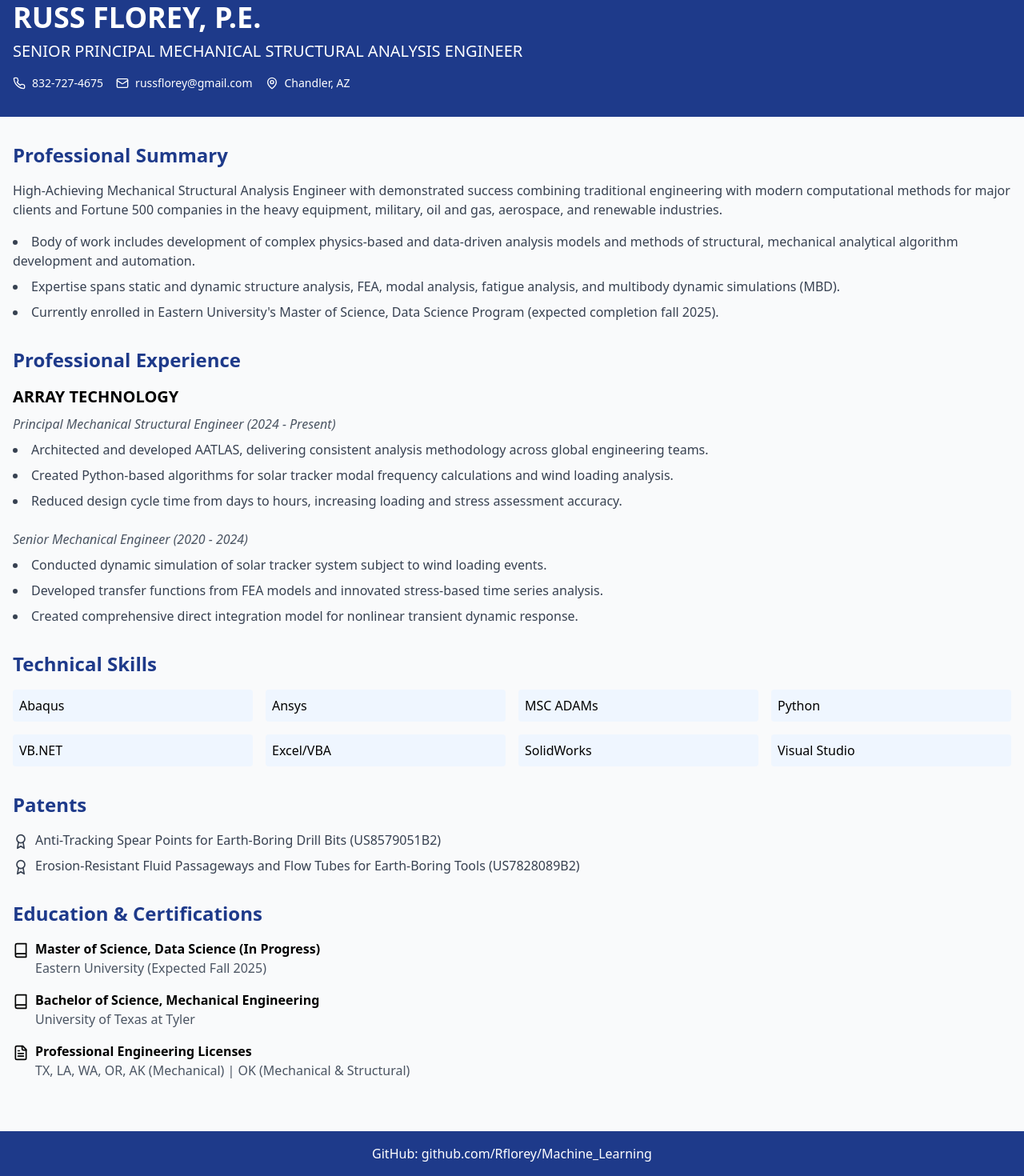
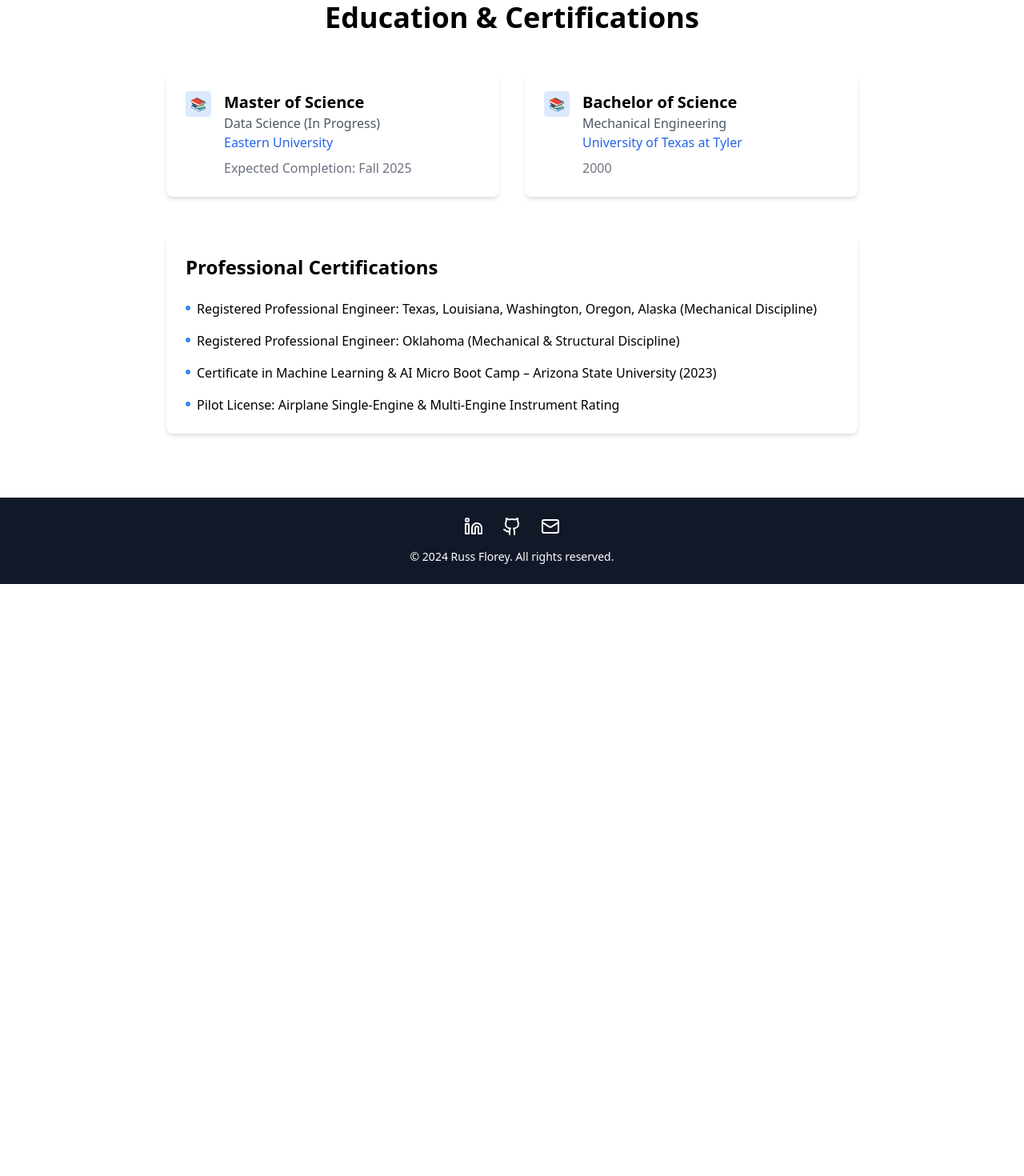
Before and after one commit to Rflorey/RussF_Res, a React (Vite) app: page / in a window 1280 px wide. Shown: the part 30-1500 px from the top of the page at 80% size. After the commit the page ends 800 px from the top, so only its background shows below. Built offline with nearby package versions, Linux system fonts and the light colour scheme.

Commit message:
Update ResumeWebsite component with new education-focused layout

```diff
--- a/src/components/ResumeWebsite.jsx
+++ b/src/components/ResumeWebsite.jsx
@@ -1,137 +1,82 @@
 import React from 'react';
-import { User, Phone, Mail, MapPin, Award, Book, FileText, Briefcase } from 'lucide-react';
+import { Mail, Github, Linkedin } from 'lucide-react';
 
 const ResumeWebsite = () => {
   return (
-    <div className="min-h-screen bg-gray-50">
-      {/* Header Section */}
-      <header className="bg-blue-900 text-white py-8">
-        <div className="container mx-auto px-4">
-          <h1 className="text-4xl font-bold mb-2">RUSS FLOREY, P.E.</h1>
-          <h2 className="text-xl mb-4">SENIOR PRINCIPAL MECHANICAL STRUCTURAL ANALYSIS ENGINEER</h2>
-          <div className="flex flex-wrap gap-4 text-sm">
-            <div className="flex items-center gap-2">
-              <Phone className="h-4 w-4" />
-              <span>832-727-4675</span>
+    <div className="min-h-screen bg-white">
+      <main className="container mx-auto px-4 py-8 max-w-4xl">
+        <h1 className="text-4xl font-bold text-center mb-12">Education & Certifications</h1>
+
+        <div className="grid md:grid-cols-2 gap-8 mb-12">
+          {/* Master's Degree */}
+          <div className="bg-white shadow-md rounded-lg p-6">
+            <div className="flex items-start gap-4">
+              <div className="w-8 h-8 bg-blue-100 rounded flex items-center justify-center">
+                📚
+              </div>
+              <div>
+                <h3 className="text-xl font-bold">Master of Science</h3>
+                <p className="text-gray-600">Data Science (In Progress)</p>
+                <p className="text-blue-600">Eastern University</p>
+                <p className="text-gray-500 mt-2">Expected Completion: Fall 2025</p>
+              </div>
             </div>
-            <div className="flex items-center gap-2">
-              <Mail className="h-4 w-4" />
-              <span>russflorey@gmail.com</span>
-            </div>
-            <div className="flex items-center gap-2">
-              <MapPin className="h-4 w-4" />
-              <span>Chandler, AZ</span>
+          </div>
+
+          {/* Bachelor's Degree */}
+          <div className="bg-white shadow-md rounded-lg p-6">
+            <div className="flex items-start gap-4">
+              <div className="w-8 h-8 bg-blue-100 rounded flex items-center justify-center">
+                📚
+              </div>
+              <div>
+                <h3 className="text-xl font-bold">Bachelor of Science</h3>
+                <p className="text-gray-600">Mechanical Engineering</p>
+                <p className="text-blue-600">University of Texas at Tyler</p>
+                <p className="text-gray-500 mt-2">2000</p>
+              </div>
             </div>
           </div>
         </div>
-      </header>
 
-      {/* Main Content */}
-      <main className="container mx-auto px-4 py-8">
-        {/* Professional Summary */}
-        <section className="mb-8">
-          <h3 className="text-2xl font-bold text-blue-900 mb-4">Professional Summary</h3>
-          <p className="text-gray-700 mb-4">
-            High-Achieving Mechanical Structural Analysis Engineer with demonstrated success combining traditional
-            engineering with modern computational methods for major clients and Fortune 500 companies in the heavy
-            equipment, military, oil and gas, aerospace, and renewable industries.
-          </p>
-          <ul className="list-disc list-inside space-y-2 text-gray-700">
-            <li>Body of work includes development of complex physics-based and data-driven analysis models and methods of structural, mechanical analytical algorithm development and automation.</li>
-            <li>Expertise spans static and dynamic structure analysis, FEA, modal analysis, fatigue analysis, and multibody dynamic simulations (MBD).</li>
-            <li>Currently enrolled in Eastern University's Master of Science, Data Science Program (expected completion fall 2025).</li>
-          </ul>
-        </section>
-
-        {/* Professional Experience */}
-        <section className="mb-8">
-          <h3 className="text-2xl font-bold text-blue-900 mb-4">Professional Experience</h3>
-
-          <div className="mb-6">
-            <h4 className="text-xl font-semibold mb-2">ARRAY TECHNOLOGY</h4>
-            <p className="text-gray-600 italic mb-2">Principal Mechanical Structural Engineer (2024 - Present)</p>
-            <ul className="list-disc list-inside space-y-2 text-gray-700">
-              <li>Architected and developed AATLAS, delivering consistent analysis methodology across global engineering teams.</li>
-              <li>Created Python-based algorithms for solar tracker modal frequency calculations and wind loading analysis.</li>
-              <li>Reduced design cycle time from days to hours, increasing loading and stress assessment accuracy.</li>
-            </ul>
-          </div>
-
-          <div className="mb-6">
-            <p className="text-gray-600 italic mb-2">Senior Mechanical Engineer (2020 - 2024)</p>
-            <ul className="list-disc list-inside space-y-2 text-gray-700">
-              <li>Conducted dynamic simulation of solar tracker system subject to wind loading events.</li>
-              <li>Developed transfer functions from FEA models and innovated stress-based time series analysis.</li>
-              <li>Created comprehensive direct integration model for nonlinear transient dynamic response.</li>
-            </ul>
-          </div>
-        </section>
-
-        {/* Technical Skills */}
-        <section className="mb-8">
-          <h3 className="text-2xl font-bold text-blue-900 mb-4">Technical Skills</h3>
-          <div className="grid grid-cols-2 md:grid-cols-3 lg:grid-cols-4 gap-4">
-            <div className="bg-blue-50 p-2 rounded">Abaqus</div>
-            <div className="bg-blue-50 p-2 rounded">Ansys</div>
-            <div className="bg-blue-50 p-2 rounded">MSC ADAMs</div>
-            <div className="bg-blue-50 p-2 rounded">Python</div>
-            <div className="bg-blue-50 p-2 rounded">VB.NET</div>
-            <div className="bg-blue-50 p-2 rounded">Excel/VBA</div>
-            <div className="bg-blue-50 p-2 rounded">SolidWorks</div>
-            <div className="bg-blue-50 p-2 rounded">Visual Studio</div>
-          </div>
-        </section>
-
-        {/* Patents */}
-        <section className="mb-8">
-          <h3 className="text-2xl font-bold text-blue-900 mb-4">Patents</h3>
-          <ul className="space-y-2 text-gray-700">
+        {/* Professional Certifications */}
+        <div className="bg-white shadow-md rounded-lg p-6 mb-12">
+          <h2 className="text-2xl font-bold mb-6">Professional Certifications</h2>
+          <ul className="space-y-4">
             <li className="flex items-start gap-2">
-              <Award className="h-5 w-5 mt-1 flex-shrink-0" />
-              <span>Anti-Tracking Spear Points for Earth-Boring Drill Bits (US8579051B2)</span>
+              <div className="w-1.5 h-1.5 bg-blue-500 rounded-full mt-2"></div>
+              <span>Registered Professional Engineer: Texas, Louisiana, Washington, Oregon, Alaska (Mechanical Discipline)</span>
             </li>
             <li className="flex items-start gap-2">
-              <Award className="h-5 w-5 mt-1 flex-shrink-0" />
-              <span>Erosion-Resistant Fluid Passageways and Flow Tubes for Earth-Boring Tools (US7828089B2)</span>
+              <div className="w-1.5 h-1.5 bg-blue-500 rounded-full mt-2"></div>
+              <span>Registered Professional Engineer: Oklahoma (Mechanical & Structural Discipline)</span>
+            </li>
+            <li className="flex items-start gap-2">
+              <div className="w-1.5 h-1.5 bg-blue-500 rounded-full mt-2"></div>
+              <span>Certificate in Machine Learning & AI Micro Boot Camp – Arizona State University (2023)</span>
+            </li>
+            <li className="flex items-start gap-2">
+              <div className="w-1.5 h-1.5 bg-blue-500 rounded-full mt-2"></div>
+              <span>Pilot License: Airplane Single-Engine & Multi-Engine Instrument Rating</span>
             </li>
           </ul>
-        </section>
-
-        {/* Education & Certifications */}
-        <section className="mb-8">
-          <h3 className="text-2xl font-bold text-blue-900 mb-4">Education & Certifications</h3>
-          <div className="space-y-4">
-            <div className="flex items-start gap-2">
-              <Book className="h-5 w-5 mt-1 flex-shrink-0" />
-              <div>
-                <p className="font-semibold">Master of Science, Data Science (In Progress)</p>
-                <p className="text-gray-600">Eastern University (Expected Fall 2025)</p>
-              </div>
-            </div>
-            <div className="flex items-start gap-2">
-              <Book className="h-5 w-5 mt-1 flex-shrink-0" />
-              <div>
-                <p className="font-semibold">Bachelor of Science, Mechanical Engineering</p>
-                <p className="text-gray-600">University of Texas at Tyler</p>
-              </div>
-            </div>
-            <div className="flex items-start gap-2">
-              <FileText className="h-5 w-5 mt-1 flex-shrink-0" />
-              <div>
-                <p className="font-semibold">Professional Engineering Licenses</p>
-                <p className="text-gray-600">TX, LA, WA, OR, AK (Mechanical) | OK (Mechanical & Structural)</p>
-              </div>
-            </div>
-          </div>
-        </section>
+        </div>
       </main>
 
-      {/* Footer */}
-      <footer className="bg-blue-900 text-white py-4">
+      <footer className="bg-gray-900 text-white py-6">
         <div className="container mx-auto px-4 text-center">
-          <a href="https://github.com/Rflorey/Machine_Learning" className="hover:text-blue-200 transition-colors">
-            GitHub: github.com/Rflorey/Machine_Learning
-          </a>
+          <div className="flex justify-center space-x-6 mb-4">
+            <a href="https://www.linkedin.com" className="hover:text-blue-400 transition-colors">
+              <Linkedin className="h-6 w-6" />
+            </a>
+            <a href="https://github.com/Rflorey" className="hover:text-blue-400 transition-colors">
+              <Github className="h-6 w-6" />
+            </a>
+            <a href="mailto:russflorey@gmail.com" className="hover:text-blue-400 transition-colors">
+              <Mail className="h-6 w-6" />
+            </a>
+          </div>
+          <p className="text-sm">© 2024 Russ Florey. All rights reserved.</p>
         </div>
       </footer>
     </div>
```
